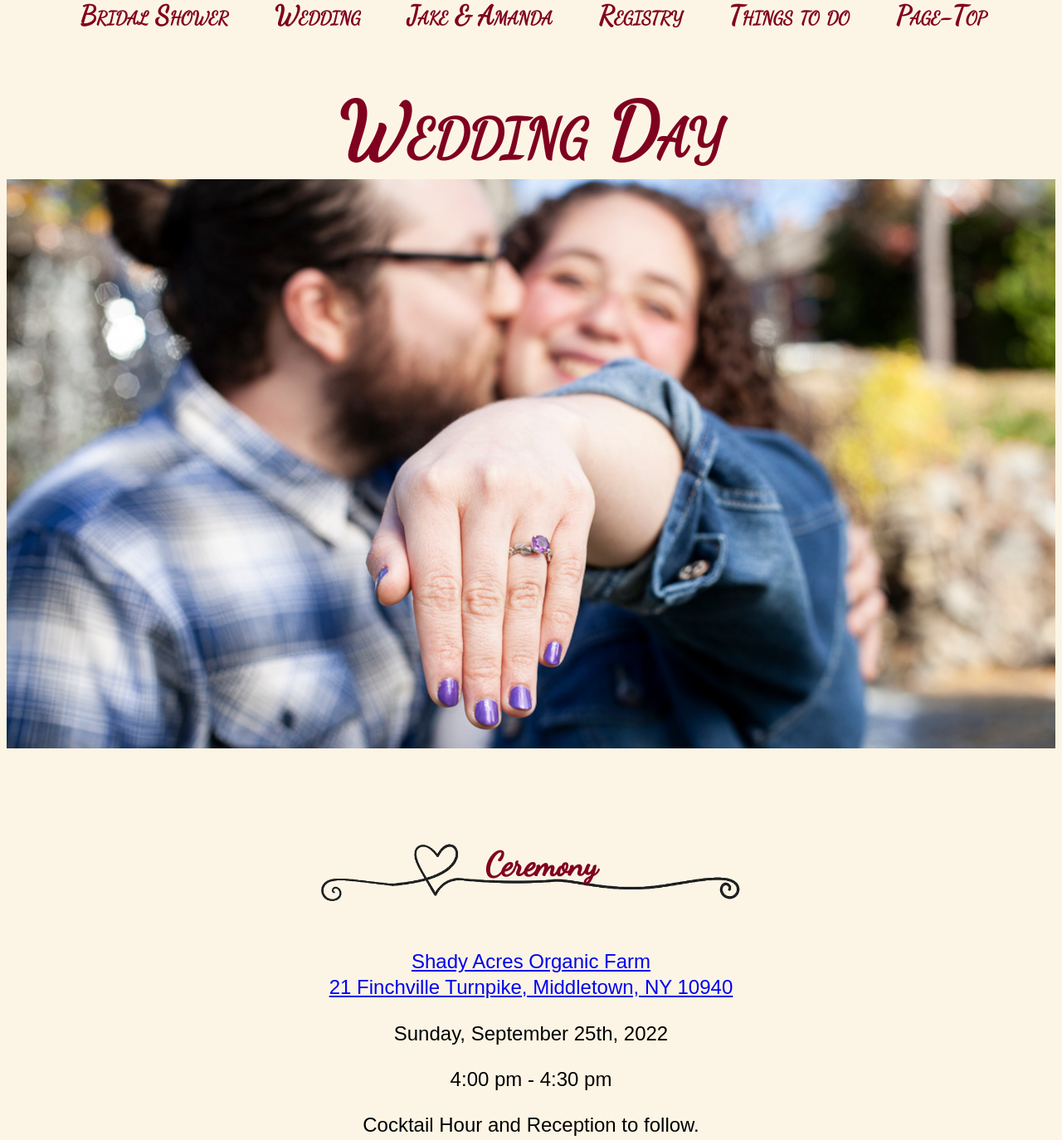
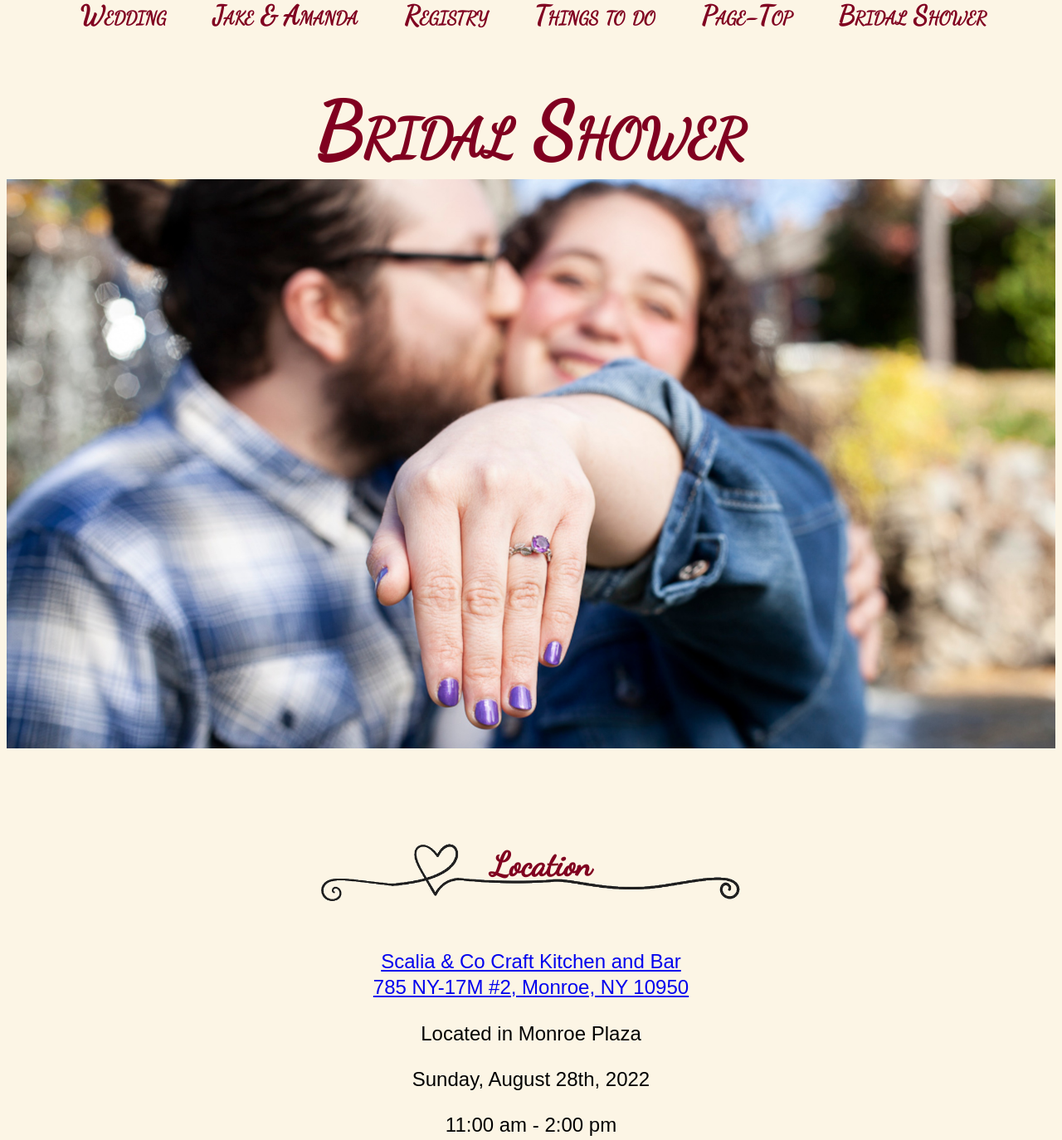
Before and after one commit to jakeamanda/wedding, a plain HTML site: page bridal.html in a window 1280 px wide. Shown: the whole page at 83% size. Drawn offline with Linux system fonts and the light colour scheme; a script that the page names is missing.

Commit message:
update for wedding day

```diff
--- a/wedding.html
+++ b/bridal.html
@@ -52,19 +52,19 @@ includeHTML();
 </script>
 
 <div class="textformat">
-<div id="header"><h1>Wedding Day</h1></div>
+<div id="header"><h1>Bridal Shower</h1></div>
 
 </div>
 <img src="pic1.jpg" alt "secret :)" style="width:100%;">
 <div class="textformat">
-<h3>Ceremony</h3>
-<a href="http://www.shadyacresorganic.com/">Shady Acres Organic Farm</a>
+<h3>Location</h3>
+<a href="https://www.scaliaandco.com/">Scalia & Co Craft Kitchen and Bar</a>
 <br>
-<a href="https://goo.gl/maps/fvQJHziWNjp2GHiy9">21 Finchville Turnpike, Middletown, NY 10940</a>
-<p>Sunday, September 25th, 2022
+<a href="https://goo.gl/maps/Pr9uHiwAZAzkBYs37">785 NY-17M #2, Monroe, NY 10950</a>
+<p>Located in Monroe Plaza</p>
+<p>Sunday, August 28th, 2022
 </p>
-<p>4:00 pm - 4:30 pm</p>
-<p>Cocktail Hour and Reception to follow.</p>
+<p>11:00 am - 2:00 pm</p>
 </div>
 
 
--- a/weddingmenu.html
+++ b/weddingmenu.html
@@ -1,11 +1,7 @@
 
 <div class="farts">
 <ul id="dropdown">
-<a href="/index.html">Bridal Shower</a>
-&#160;
-&#160;
-&#160;
-<a href="/wedding.html">Wedding</a>
+<a href="/index.html">Wedding</a>
 &#160;
 &#160;
 &#160;
@@ -22,6 +18,10 @@
 &#160;
 &#160;
 <a href="#">Page-Top</a>
+&#160;
+&#160;
+&#160;
+<a href="/bridal.html">Bridal Shower</a>
 </div>
 </ul>
 </div>
```
Also changed, not shown: index.html (+7 -7 lines).
